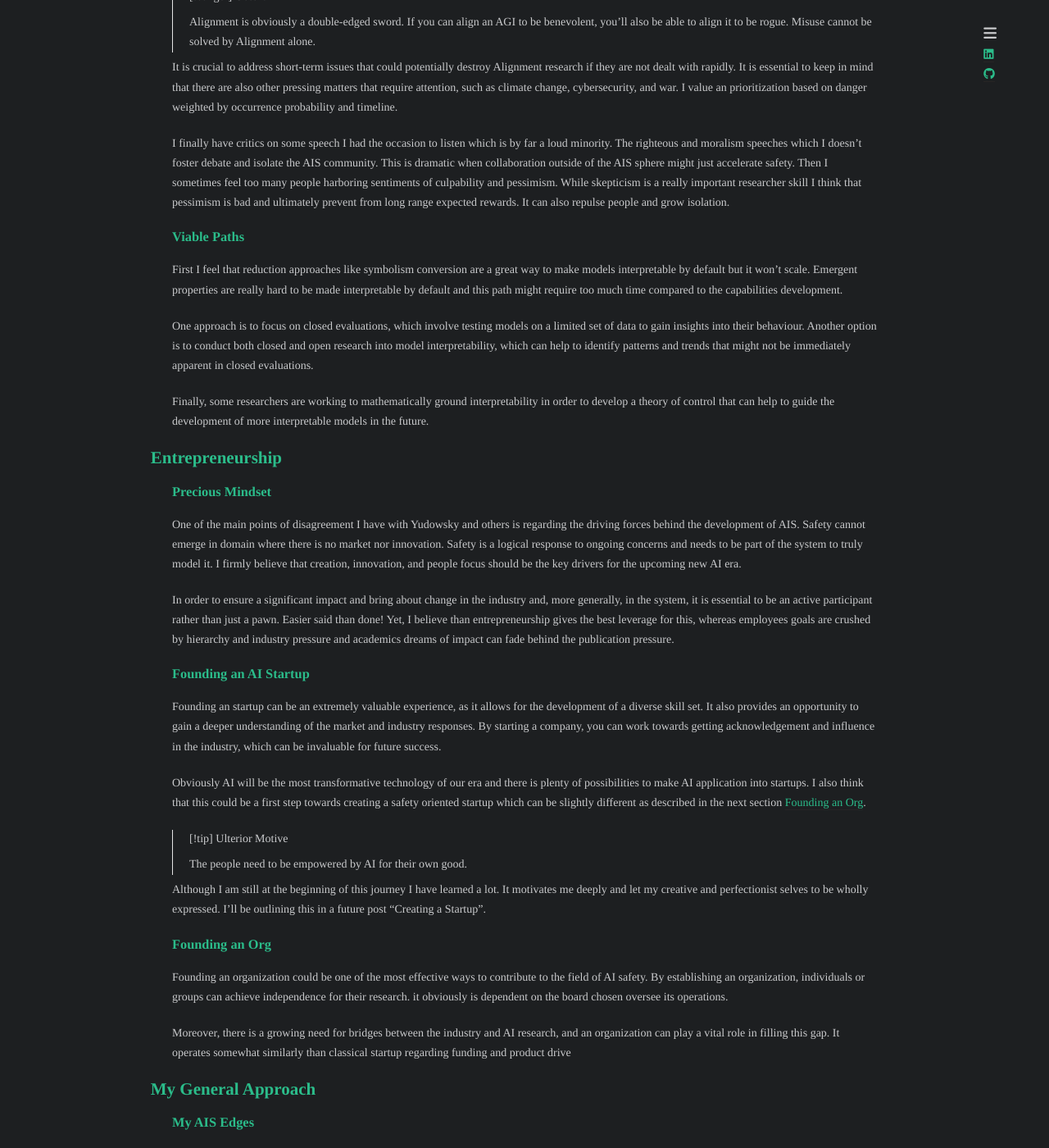
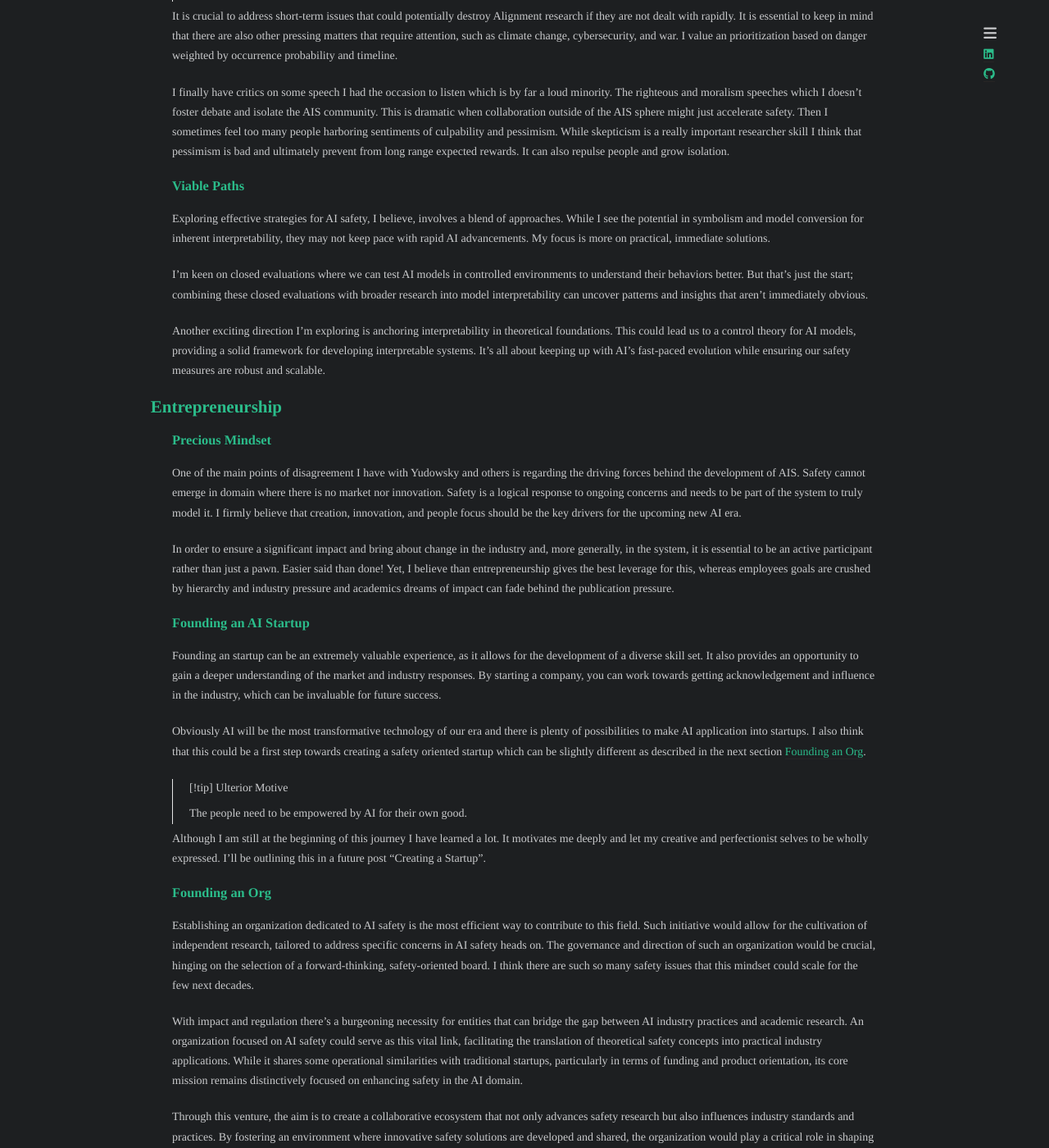
Before and after one commit to yp-edu/yp-edu.github.io, a Jekyll site: the page built from pages/_stories/my-approach-to-ai-safety.md, in a window 1280 px wide and 1400 px high, scrolled down 1691 px. Shown: the whole window at 82% size. Built offline with Jekyll 4.4.1, drawn with Linux system fonts in a browser that asks for light colours; nearby versions of some CDN libraries; some web fonts are replaced; Markdown is read by kramdown in place of the engine named in the settings; some of the changed text lies outside the part shown.

Commit message:
moved out of draft

```diff
--- a/pages/_drafts/my-approach-to-ai-safety.md
+++ b/pages/_stories/my-approach-to-ai-safety.md
@@ -78,11 +74,11 @@
 
 ### Viable Paths
 
-First I feel that reduction approaches like symbolism conversion are a great way to make models interpretable by default but it won't scale. Emergent properties are really hard to be made interpretable by default and this path might require too much time compared to the capabilities development.
+Exploring effective strategies for AI safety, I believe, involves a blend of approaches. While I see the potential in symbolism and model conversion for inherent interpretability, they may not keep pace with rapid AI advancements. My focus is more on practical, immediate solutions.
 
- One approach is to focus on closed evaluations, which involve testing models on a limited set of data to gain insights into their behaviour. Another option is to conduct both closed and open research into model interpretability, which can help to identify patterns and trends that might not be immediately apparent in closed evaluations.
+I'm keen on closed evaluations where we can test AI models in controlled environments to understand their behaviors better. But that's just the start; combining these closed evaluations with broader research into model interpretability can uncover patterns and insights that aren't immediately obvious.
 
- Finally, some researchers are working to mathematically ground interpretability in order to develop a theory of control that can help to guide the development of more interpretable models in the future.
+Another exciting direction I'm exploring is anchoring interpretability in theoretical foundations. This could lead us to a control theory for AI models, providing a solid framework for developing interpretable systems. It’s all about keeping up with AI's fast-paced evolution while ensuring our safety measures are robust and scalable.
 
 ## Entrepreneurship
 
@@ -106,9 +102,11 @@
 
 ### Founding an Org
 
-Founding an organization could be one of the most effective ways to contribute to the field of AI safety. By establishing an organization, individuals or groups can achieve independence for their research. it obviously is dependent on the board chosen oversee its operations.
+Establishing an organization dedicated to AI safety is the most efficient way to contribute to this field. Such initiative would allow for the cultivation of independent research, tailored to address specific concerns in AI safety heads on. The governance and direction of such an organization would be crucial, hinging on the selection of a forward-thinking, safety-oriented board. I think there are such so many safety issues that this mindset could scale for the few next decades.
 
-Moreover, there is a growing need for bridges between the industry and AI research, and an organization can play a vital role in filling this gap. It operates somewhat similarly than classical startup regarding funding and product drive
+With impact and regulation there's a burgeoning necessity for entities that can bridge the gap between AI industry practices and academic research. An organization focused on AI safety could serve as this vital link, facilitating the translation of theoretical safety concepts into practical industry applications. While it shares some operational similarities with traditional startups, particularly in terms of funding and product orientation, its core mission remains distinctively focused on enhancing safety in the AI domain.
+
+Through this venture, the aim is to create a collaborative ecosystem that not only advances safety research but also influences industry standards and practices. By fostering an environment where innovative safety solutions are developed and shared, the organization would play a critical role in shaping a future where AI is both powerful and safe.
 
 ## My General Approach
 
@@ -122,9 +120,11 @@
 
 ### Brief Agenda
 
-My agenda is focused on interpretability as it accors to me to be the only possible way to scale in the long term keeping up with capabilities increase. I am particularly enthusiast with grounding interpretability in theory whenever it's possible and relevant.
+My main focus? Making AI interpretable. It's the key to scaling up safely alongside rapid advancements in AI capabilities. I'm all in for grounding interpretability in solid theory where it makes sense, making sure it's not just a temporary fix but a long-term solution.
 
-I also value model evaluation, even if it might be harder to scale in the long-term, this approach is for now the effective and promising on the short-term. In particular I want to explore the best way on how evaluation and interpretability could be intertwined.
+I'm also putting a lot of stock in model evaluation. Sure, it might be a challenge to scale in the long run, but right now, it's where the most promising and practical work is happening. I'm especially interested in how we can intertwine evaluation and interpretability to get the best of both worlds.
+
+My agenda is about being proactive and adaptable, always looking for the most effective ways to keep AI safe and beneficial. It's a mix of immediate actions and strategic long-term planning, ensuring that we're prepared for the evolving landscape of AI technology.
 
 ### What's next?
 
```
Also changed, not shown: other parts of pages/_stories/my-approach-to-ai-safety.md (+3 -7 lines).
